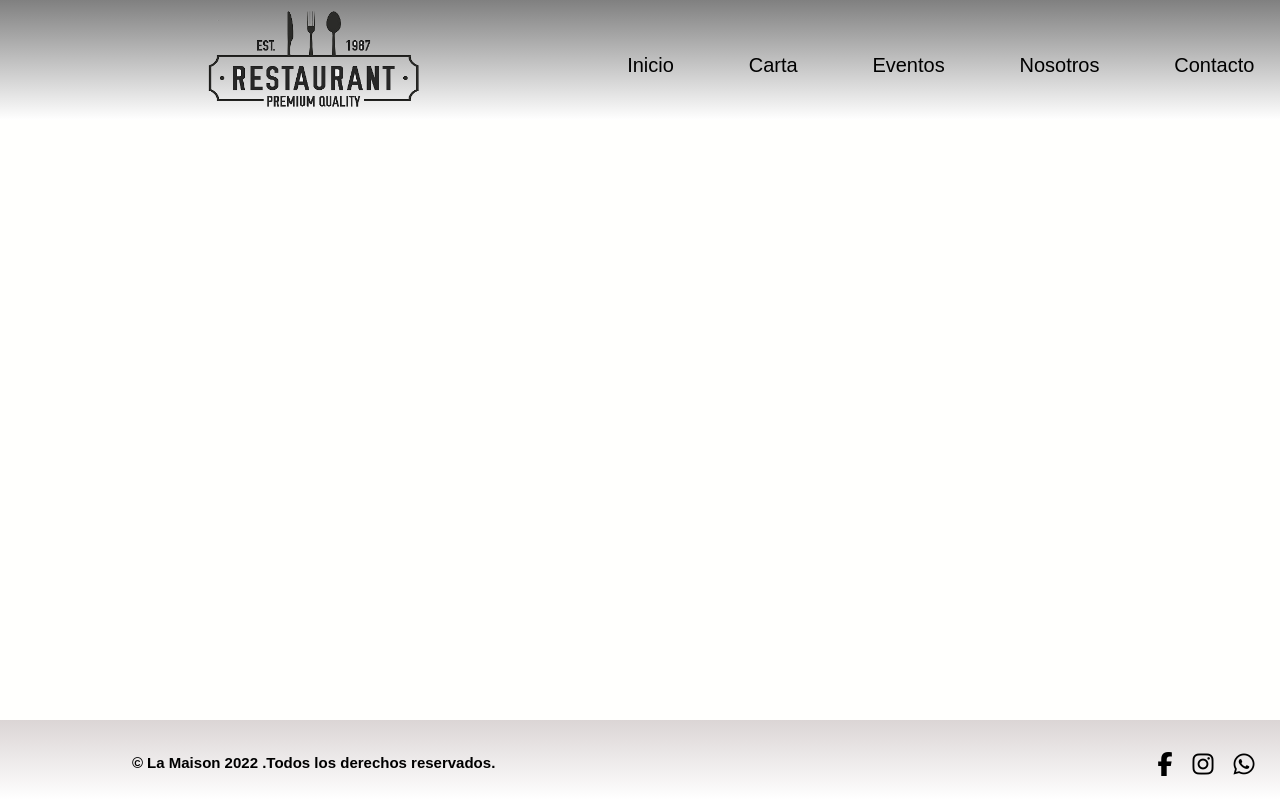
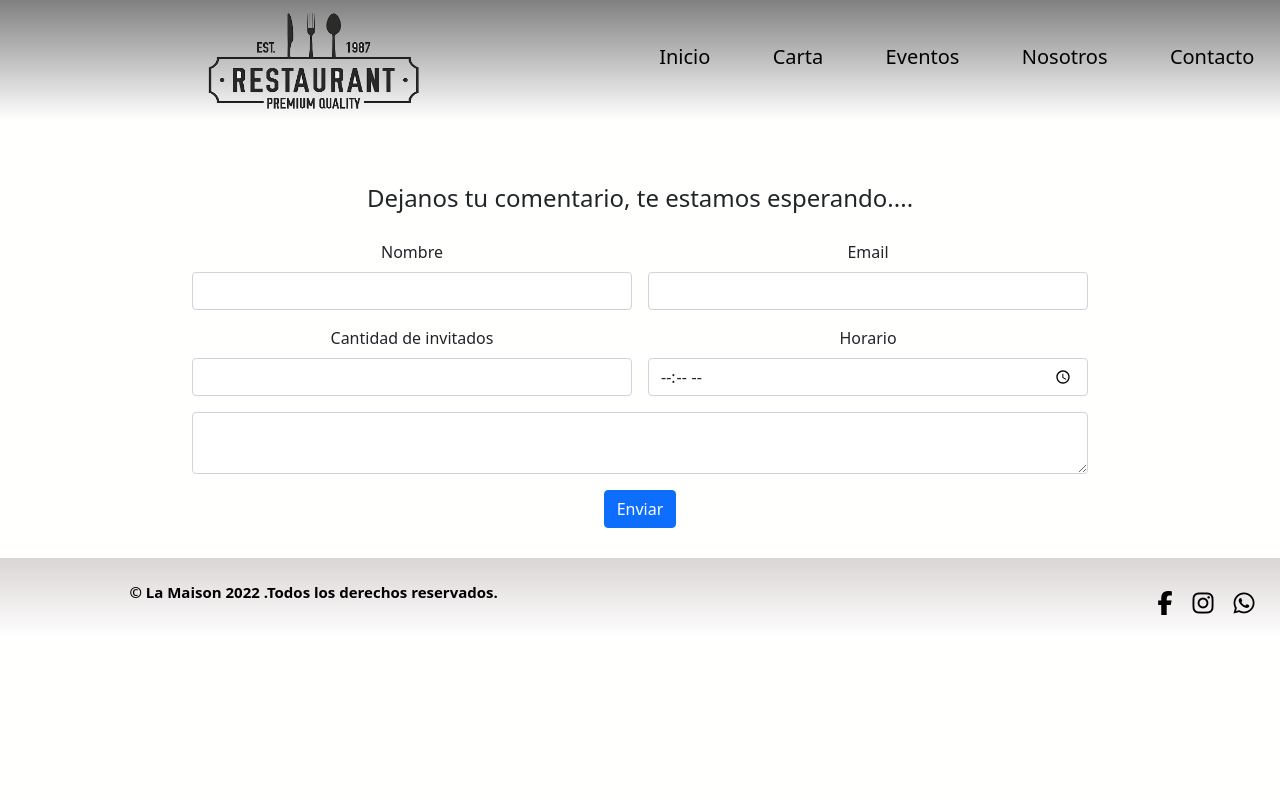
Before and after one commit to josefina-coder2022/laMaison, a plain HTML site: page secciones/contacto.html in a window 1280 px wide. Drawn offline with nearby package versions, Linux system fonts and the light colour scheme.

Commit message:
segundo commit

```diff
--- a/estilos/estilos.css
+++ b/estilos/estilos.css
@@ -322,6 +322,14 @@ footer {
     grid-template-rows: 240px 1fr 1fr 1fr 100px;
 }
 
+ #formularioContainer {
+     width: 70%;
+     margin-top: 60px;
+     margin-right: auto;
+     margin-left: auto;
+     margin-bottom: 30px;
+ }
+
 
 
 /*MOBILE - TABLET*/
@@ -513,6 +521,7 @@ footer {
         width: 70%;
     }
 
+
     /* ------------------------ Footer ------------------------ */
 
     .footerContainer {
@@ -634,6 +643,10 @@ footer {
     }
 
     /* ------------------------ Main ------------------------ */
+
+    .container{
+        margin-top: 30px;
+    }
 
     #dataMaison {
         text-align: center;
@@ -819,13 +832,15 @@ footer {
     #imgenCarta {
         height: auto;
         box-shadow: 4px 2px 3px black;
-        -webkit-transition: 0.4s ease;
-        transition: 0.4s ease;
+
     }
 
-    #imgenCarta:hover {
-        -webkit-transform: scale(1.5);
-        transform: scale(1.5);
+    #formularioContainer {
+        width: 70%;
+        margin-top: 60px;
+        margin-right: auto;
+        margin-left: auto;
+        margin-bottom: 30px;
     }
 
 
--- a/secciones/contacto.html
+++ b/secciones/contacto.html
@@ -5,6 +5,8 @@
   <meta charset="UTF-8">
   <meta http-equiv="X-UA-Compatible" content="IE=edge">
   <meta name="viewport" content="width=device-width, initial-scale=1.0">
+  <link href="https://cdn.jsdelivr.net/npm/bootstrap@5.1.3/dist/css/bootstrap.min.css" rel="stylesheet"
+    integrity="sha384-1BmE4kWBq78iYhFldvKuhfTAU6auU8tT94WrHftjDbrCEXSU1oBoqyl2QvZ6jIW3" crossorigin="anonymous">
   <link rel="stylesheet" href="../estilos/estilos.css">
   <script src="https://kit.fontawesome.com/e849a0b79d.js" crossorigin="anonymous"></script>
   <title>Mi sitio web</title>
@@ -48,7 +50,43 @@
 
   </header>
 
-  <div style="height: 600px"></div>
+  <main>
+
+    <section id="formularioContainer">
+
+      <legend>Dejanos tu comentario, te estamos esperando....</legend>
+
+      <form class="row g-3">
+
+        <div class="col-md-6">
+          <label for="nombre" class="form-label">Nombre</label>
+          <input type="text" class="form-control" id="nombre">
+        </div>
+        <div class="col-md-6">
+          <label for="email" class="form-label">Email</label>
+          <input type="email" class="form-control" id="email">
+        </div>
+        <div class="col-md-6">
+          <label for="invitados" class="form-label">Cantidad de invitados</label>
+          <input type="number" class="form-control" id="invitados">
+        </div>
+
+        <div class="col-md-6">
+          <label for="hora" class="form-label">Horario</label>
+          <input type="time" class="form-control" id="hora">
+        </div>
+        <div class="col-12">
+          <textarea class="form-control"></textarea>
+        </div>
+        <div class="col-12">
+          <button type="submit" class="btn btn-primary">Enviar</button>
+        </div>
+
+      </form>
+
+    </section>
+
+  </main>
 
   <footer class="footerContainer">
 
@@ -74,6 +112,10 @@
 
   </footer>
 
+  <script src="https://cdn.jsdelivr.net/npm/bootstrap@5.1.3/dist/js/bootstrap.bundle.min.js"
+    integrity="sha384-ka7Sk0Gln4gmtz2MlQnikT1wXgYsOg+OMhuP+IlRH9sENBO0LRn5q+8nbTov4+1p" crossorigin="anonymous">
+  </script>
+
 </body>
 
 </html>
```
Also changed, not shown: index.html (+6 -0 lines), secciones/carta.html (+49 -0 lines), secciones/eventos.html (+0 -1 lines), imagenes/camarones.webp (added), imagenes/cebiche.png (added), imagenes/ensalada.jpg (added), imagenes/pastasGourmet.jpg (added), imagenes/sushi.jpg (added). Lines whose indentation alone changed are shown as unchanged.
